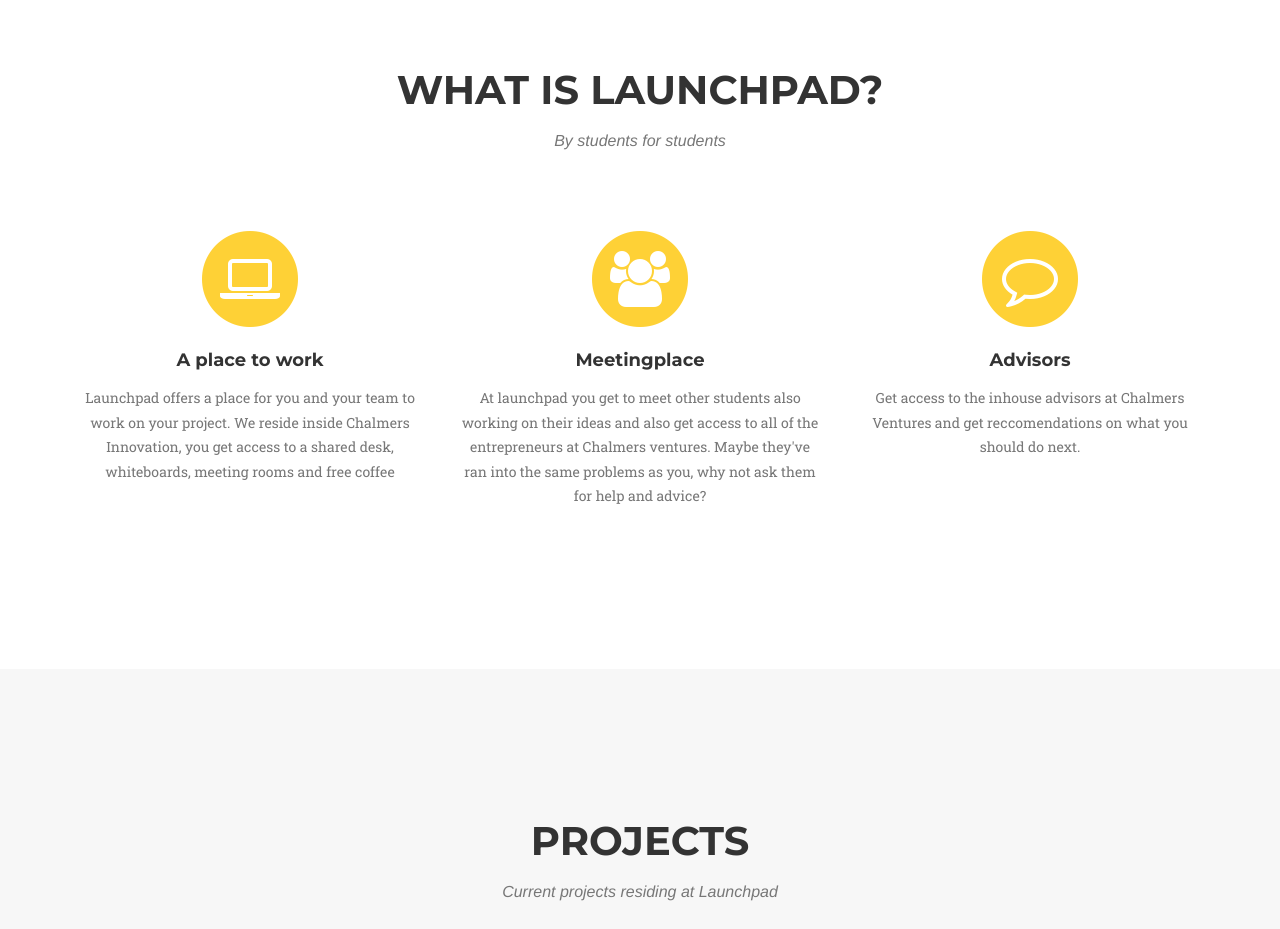
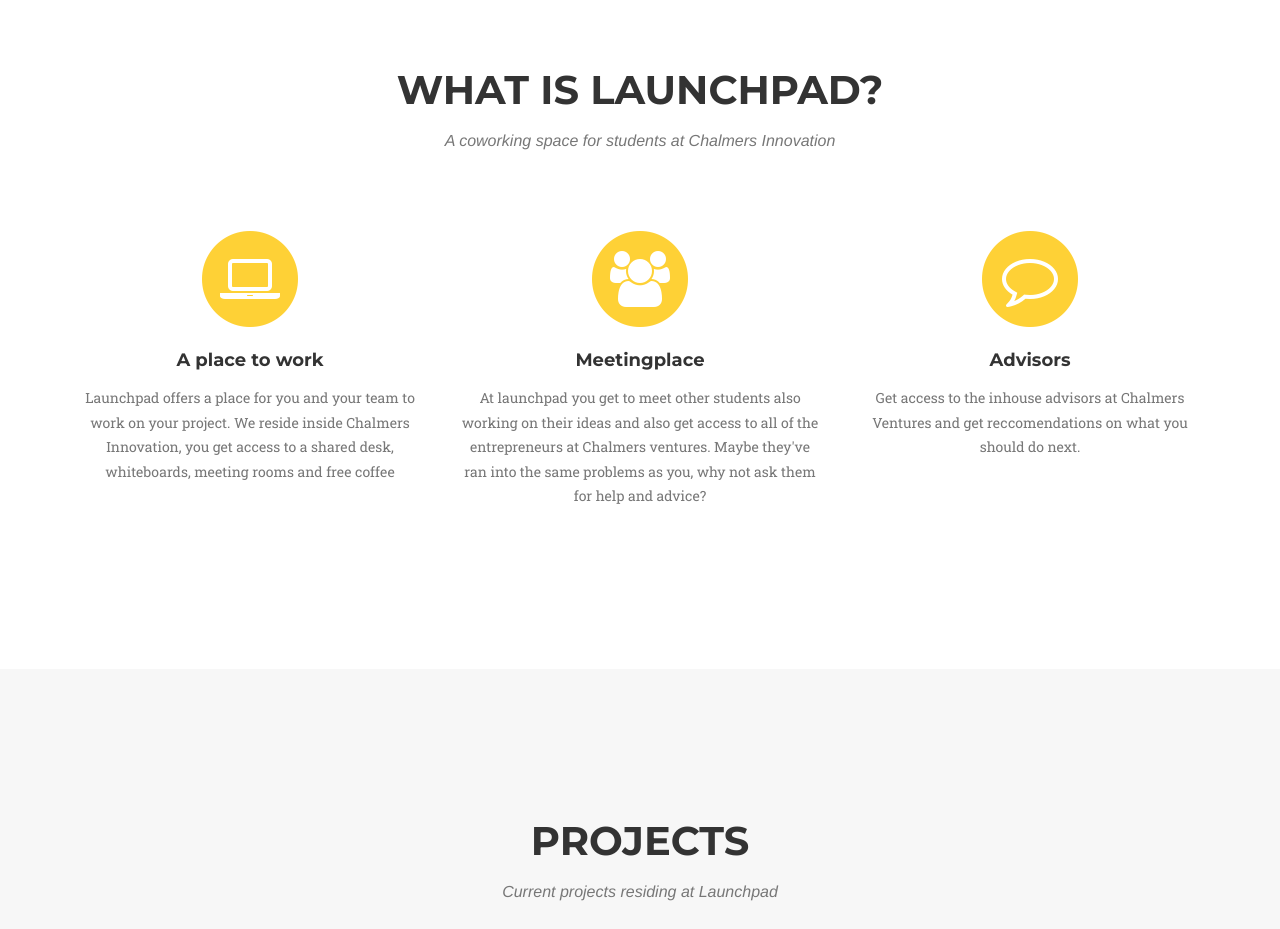
Before and after one commit to sebsandberg/sebsandberg.github.io, a plain HTML site: page launchpad/index.html in a window 1280 px wide. Shown: the part 840-1769 px from the top of the page. Drawn offline with nearby package versions, Linux system fonts and the light colour scheme; a web font is replaced by a local one.

Commit message:
new text

```diff
--- a/launchpad/index.html
+++ b/launchpad/index.html
@@ -95,7 +95,7 @@
             <div class="row">
                 <div class="col-lg-12 text-center">
                     <h2 class="section-heading">What is launchpad?</h2>
-                    <h3 class="section-subheading text-muted">By students for students </h3>
+                    <h3 class="section-subheading text-muted">A coworking space for students at Chalmers Innovation </h3>
                 </div>
             </div>
             <div class="row text-center">
```
